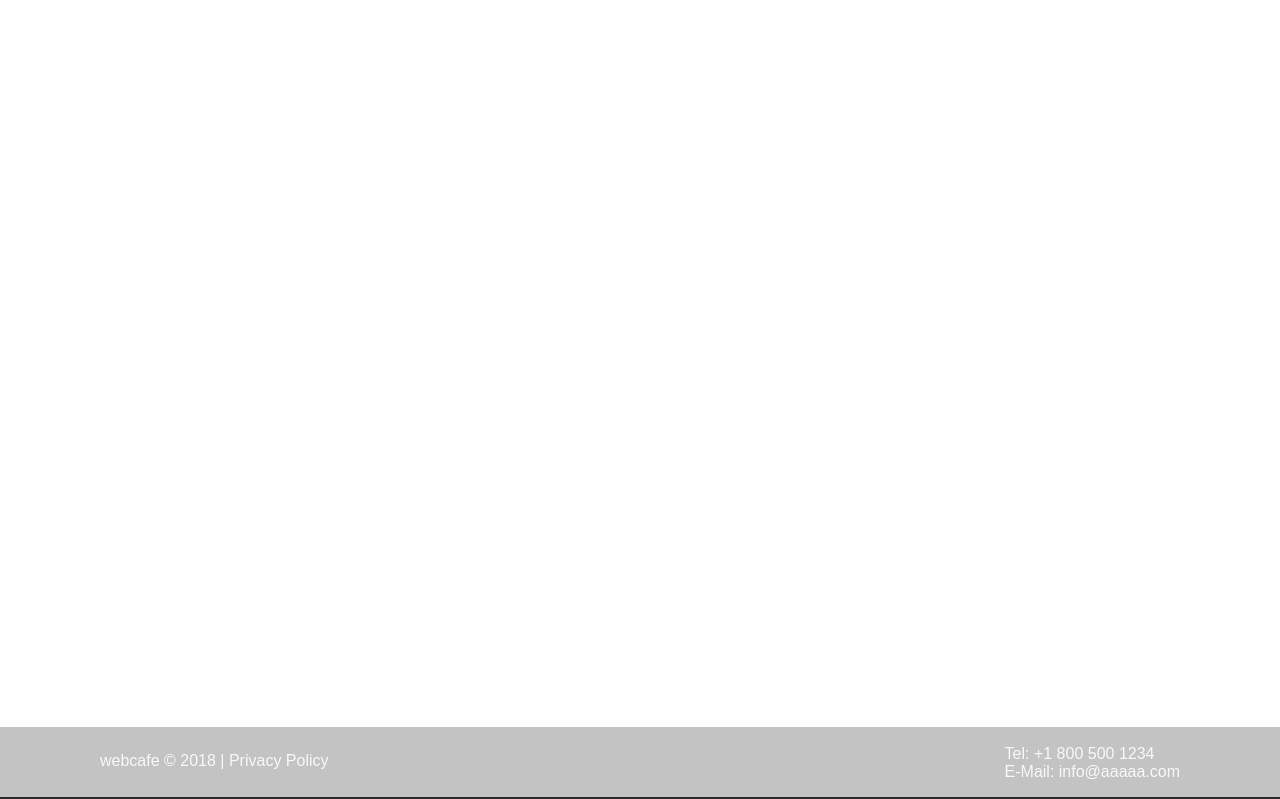
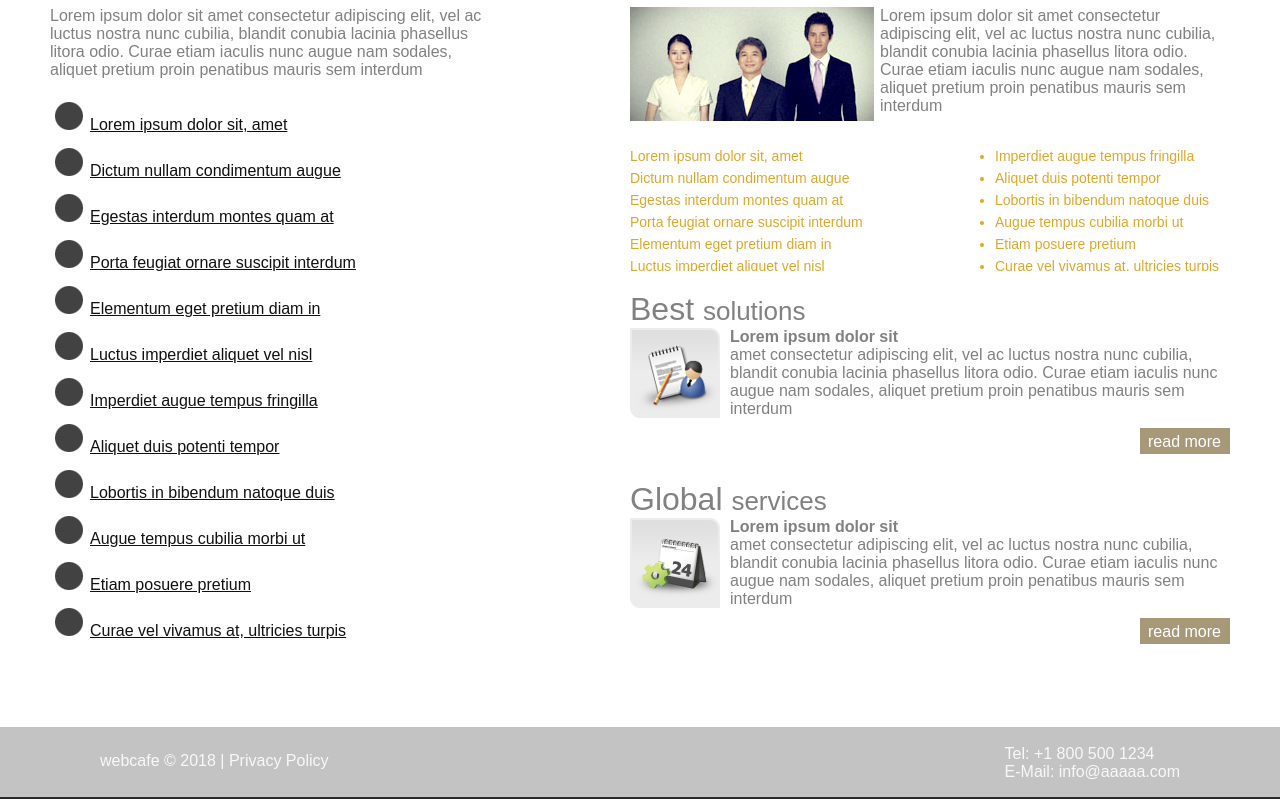
Before and after one commit to gazmull/webdev, a plain HTML site: page exams/prelim/index_alter.html in a window 1280 px wide. Shown: the part 640-1439 px from the top of the page. Drawn offline with Linux system fonts and the light colour scheme.

Commit message:
Prelim Exam (Last Partial; Complete)

```diff
--- a/exams/prelim/index_alter.html
+++ b/exams/prelim/index_alter.html
@@ -52,7 +52,95 @@
       </div>
     </div>
 
-    <div id = 'content'></div>
+    <div id = 'content'>
+      <div id = 'services-list' class = 'content-wrapper'>
+        <h1>Services List</h1>
+        <p>
+          Lorem ipsum dolor sit amet consectetur adipiscing elit,
+          vel ac luctus nostra nunc cubilia, blandit conubia lacinia phasellus litora odio.
+          Curae etiam iaculis nunc augue nam sodales,
+          aliquet pretium proin penatibus mauris sem interdum
+        </p>
+
+        <ul>
+          <li><a href="#">Lorem ipsum dolor sit, amet</a></li>
+          <li><a href="#">Dictum nullam condimentum augue</a></li>
+          <li><a href="#">Egestas interdum montes quam at</a></li>
+          <li><a href="#">Porta feugiat ornare suscipit interdum</a></li>
+          <li><a href="#">Elementum eget pretium diam in</a></li>
+          <li><a href="#">Luctus imperdiet aliquet vel nisl</a></li>
+          <li><a href="#">Imperdiet augue tempus fringilla</a></li>
+          <li><a href="#">Aliquet duis potenti tempor</a></li>
+          <li><a href="#">Lobortis in bibendum natoque duis</a></li>
+          <li><a href="#">Augue tempus cubilia morbi ut</a></li>
+          <li><a href="#">Etiam posuere pretium</a></li>
+          <li><a href="#">Curae vel vivamus at, ultricies turpis</a></li>
+        </ul>
+      </div>
+
+      <div id = 'about' class = 'content-wrapper'>
+        <h1>About Us</h1>
+        <img src = 'images/about_us.jpg' alt = 'about us'/>
+        <p style = 'float: right; width: 350px; height: 108px; margin: 0; overflow: hidden;'>
+          Lorem ipsum dolor sit amet consectetur adipiscing elit,
+          vel ac luctus nostra nunc cubilia, blandit conubia lacinia phasellus litora odio.
+          Curae etiam iaculis nunc augue nam sodales,
+          aliquet pretium proin penatibus mauris sem interdum
+        </p>
+
+        <div style = 'height: 150px; overflow: hidden;'>
+          <ul class = 'about-list' style = 'float: left;'>
+            <li>Lorem ipsum dolor sit, amet</li>
+            <li>Dictum nullam condimentum augue</li>
+            <li>Egestas interdum montes quam at</li>
+            <li>Porta feugiat ornare suscipit interdum</li>
+            <li>Elementum eget pretium diam in</li>
+            <li>Luctus imperdiet aliquet vel nisl</li>
+          </ul>
+
+          <ul class = 'about-list' style = 'float: right;'>
+            <li>Imperdiet augue tempus fringilla</li>
+            <li>Aliquet duis potenti tempor</li>
+            <li>Lobortis in bibendum natoque duis</li>
+            <li>Augue tempus cubilia morbi ut</li>
+            <li>Etiam posuere pretium</li>
+            <li>Curae vel vivamus at, ultricies turpis</li>
+          </ul>
+        </div>
+
+        <div class = 'about-dialog'>
+          <span class = 'dialog-title-big'>Best </span><span class = 'dialog-title-small'>solutions</span>
+          <br />
+          <img src = 'images/services_icons_04.gif' alt = 'services' />
+          <p style = 'height: 90px; overflow: hidden;'>
+            <b>Lorem ipsum dolor sit</b>
+            <br />
+            amet consectetur adipiscing elit,
+            vel ac luctus nostra nunc cubilia, blandit conubia lacinia phasellus litora odio.
+            Curae etiam iaculis nunc augue nam sodales,
+            aliquet pretium proin penatibus mauris sem interdum
+          </p>
+
+          <div class = 'about-dialog-button'><a>read more</a></div>
+        </div>
+
+        <div class = 'about-dialog'>
+          <span class = 'dialog-title-big'>Global </span><span class = 'dialog-title-small'>services</span>
+          <br />
+          <img src = 'images/services_icons_05.gif' alt = 'services' />
+          <p style = 'height: 90px; overflow: hidden;'>
+            <b>Lorem ipsum dolor sit</b>
+            <br />
+            amet consectetur adipiscing elit,
+            vel ac luctus nostra nunc cubilia, blandit conubia lacinia phasellus litora odio.
+            Curae etiam iaculis nunc augue nam sodales,
+            aliquet pretium proin penatibus mauris sem interdum
+          </p>
+
+          <div class = 'about-dialog-button'><a>read more</a></div>
+        </div>
+      </div>
+    </div>
 
     <div id = 'footer'>
       <div id = 'footer-copyright'>
--- a/exams/prelim/styles/constant.css
+++ b/exams/prelim/styles/constant.css
@@ -138,6 +138,8 @@ body {
   top: 5px;
   color: black;
   font-weight: bolder;
+  overflow: hidden;
+  white-space: nowrap;
 }
 
 #slider-content-button-text:hover { color: rgb(159, 125, 88); }
--- a/exams/prelim/styles/index_alter.css
+++ b/exams/prelim/styles/index_alter.css
@@ -0,0 +1,77 @@
+#content { color: #818181; }
+
+h1 { color: #111; }
+
+.content-wrapper {
+  display: inline-block;
+  height: 750px;
+  overflow: hidden;
+  padding: 0 50px;
+  vertical-align: top;
+}
+
+#services-list {
+  width: 450px;
+  float: left;
+}
+
+#services-list ul {
+  list-style: decimal outside url('../images/bg_circle.gif');
+}
+
+#services-list ul > li { padding: 7px 0; }
+#services-list ul > li > a:link { color: #111; }
+#services-list ul > li > a:hover { color: #ccc; }
+
+#about {
+  width: 600px;
+  float: right;
+}
+
+.about-list {
+  width: 235px;
+  display: inline-block;
+  color: rgb(223, 167, 42);
+  font-size: 14px;
+  padding-left: 0px;
+  padding-top: 10px;
+}
+
+.about-list li { padding: 3px 0; }
+
+.about-dialog {
+  height: 150px;
+  padding: 20px 0;
+}
+
+.about-dialog p {
+  float: right;
+  width: 500px;
+  margin: 0;
+}
+
+.dialog-title-big { font-size: 32px; }
+
+.dialog-title-small { font-size: 26px; }
+
+.about-dialog-button {
+  background: url('../images/btn_brown.gif');
+  width: 90px;
+  height: 26px;
+  float: right;;
+  position: relative;
+  top: 10px;
+}
+
+.about-dialog-button a {
+  width: 75px;
+  height: 20px;
+  position: absolute;
+  cursor: pointer;
+  user-select: none;
+  left: 8px;
+  top: 5px;
+  color: white;
+  overflow: hidden;
+  white-space: nowrap;
+}
```
